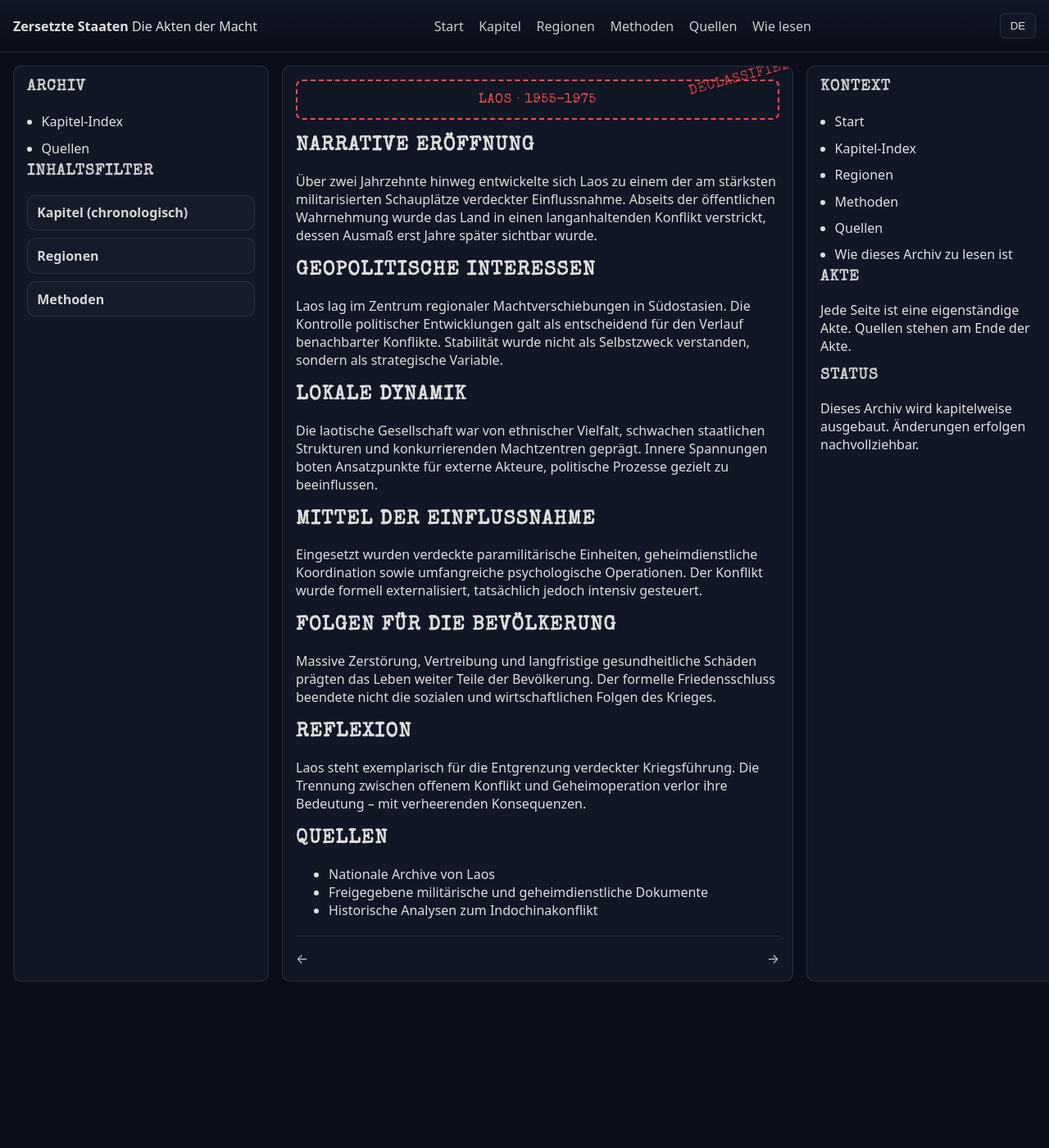
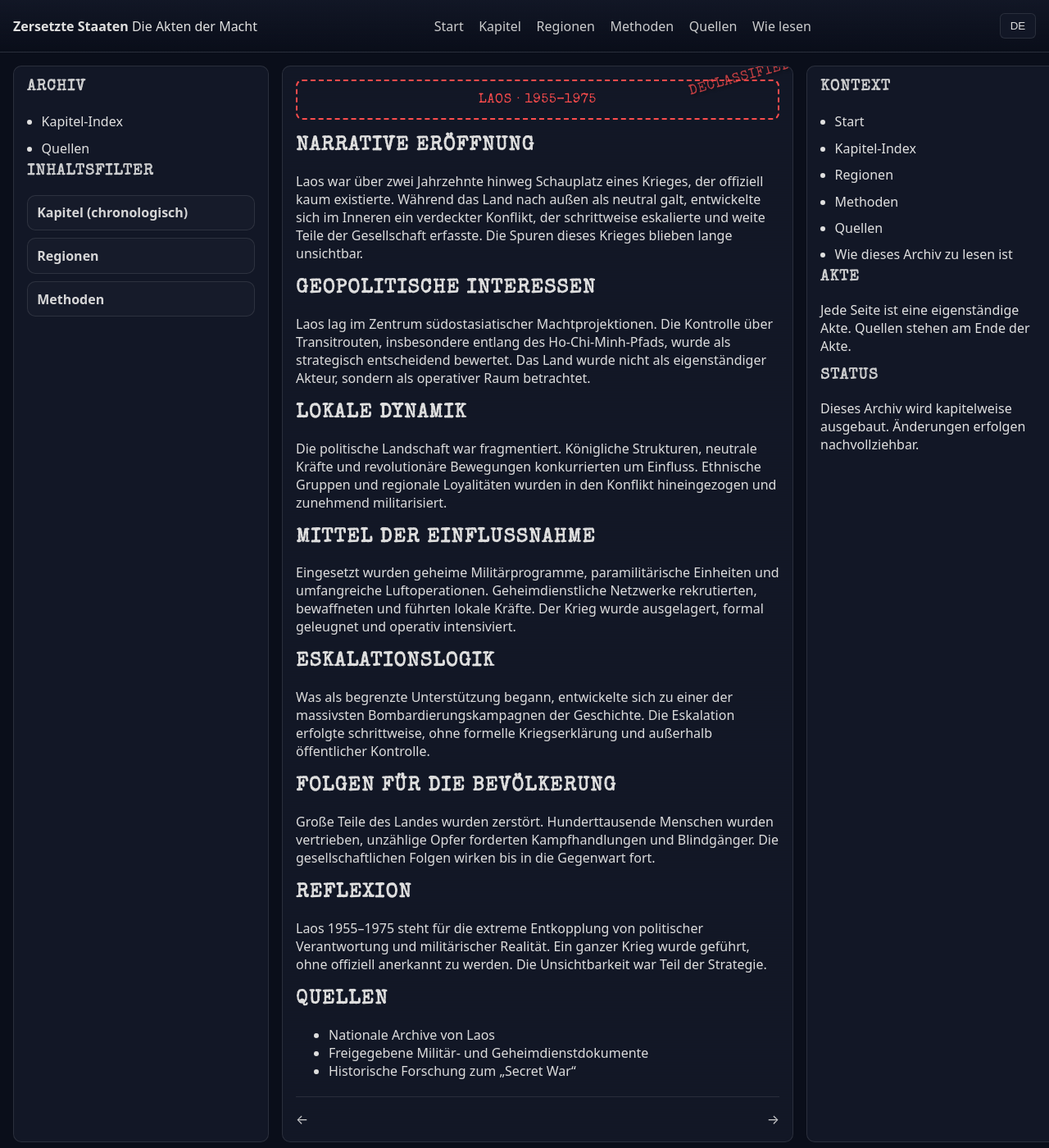
Before and after one commit to bozart-army/zersetzte-staaten-site, a Jekyll site: the page built from de/kapitel/Kapitel-11-Laos-1955-1975.md, in a window 1280 px wide and 1400 px high. Shown: the whole window at 82% size. Built offline with Jekyll 4.4.1, drawn with Linux system fonts in a browser that asks for light colours; our own code applies the rules of GitHub Pages for plain Markdown files.

Commit message:
Update Kapitel-11-Laos-1955-1975.md

```diff
--- a/de/kapitel/Kapitel-11-Laos-1955-1975.md
+++ b/de/kapitel/Kapitel-11-Laos-1955-1975.md
@@ -4,47 +4,70 @@ lang: de
 permalink: /de/kapitel/11/
 zeitraum: 1955–1975
 regionen: [Südostasien]
-methoden: [Paramilitärische Operationen, Geheimdienstnetzwerke, Propaganda]
+methoden: [Geheimdienstnetzwerke, Paramilitärische Operationen, Luftkrieg, Stellvertreterkräfte]
 ---
 
 <div class="aktenkopf">Laos · 1955–1975</div>
 
 ## Narrative Eröffnung
-Über zwei Jahrzehnte hinweg entwickelte sich Laos zu einem der am stärksten
-militarisierten Schauplätze verdeckter Einflussnahme. Abseits der
-öffentlichen Wahrnehmung wurde das Land in einen langanhaltenden Konflikt
-verstrickt, dessen Ausmaß erst Jahre später sichtbar wurde.
+Laos war über zwei Jahrzehnte hinweg Schauplatz eines Krieges,
+der offiziell kaum existierte.
+Während das Land nach außen als neutral galt,
+entwickelte sich im Inneren ein verdeckter Konflikt,
+der schrittweise eskalierte und
+weite Teile der Gesellschaft erfasste.
+Die Spuren dieses Krieges blieben lange unsichtbar.
 
 ## Geopolitische Interessen
-Laos lag im Zentrum regionaler Machtverschiebungen in Südostasien.
-Die Kontrolle politischer Entwicklungen galt als entscheidend für
-den Verlauf benachbarter Konflikte. Stabilität wurde nicht als
-Selbstzweck verstanden, sondern als strategische Variable.
+Laos lag im Zentrum südostasiatischer Machtprojektionen.
+Die Kontrolle über Transitrouten,
+insbesondere entlang des Ho-Chi-Minh-Pfads,
+wurde als strategisch entscheidend bewertet.
+Das Land wurde nicht als eigenständiger Akteur,
+sondern als operativer Raum betrachtet.
 
 ## Lokale Dynamik
-Die laotische Gesellschaft war von ethnischer Vielfalt,
-schwachen staatlichen Strukturen und konkurrierenden Machtzentren geprägt.
-Innere Spannungen boten Ansatzpunkte für externe Akteure,
-politische Prozesse gezielt zu beeinflussen.
+Die politische Landschaft war fragmentiert.
+Königliche Strukturen, neutrale Kräfte
+und revolutionäre Bewegungen konkurrierten um Einfluss.
+Ethnische Gruppen und regionale Loyalitäten
+wurden in den Konflikt hineingezogen
+und zunehmend militarisiert.
 
 ## Mittel der Einflussnahme
-Eingesetzt wurden verdeckte paramilitärische Einheiten,
-geheimdienstliche Koordination sowie umfangreiche psychologische
-Operationen. Der Konflikt wurde formell externalisiert,
-tatsächlich jedoch intensiv gesteuert.
+Eingesetzt wurden geheime Militärprogramme,
+paramilitärische Einheiten und
+umfangreiche Luftoperationen.
+Geheimdienstliche Netzwerke rekrutierten,
+bewaffneten und führten lokale Kräfte.
+Der Krieg wurde ausgelagert,
+formal geleugnet und operativ intensiviert.
+
+## Eskalationslogik
+Was als begrenzte Unterstützung begann,
+entwickelte sich zu einer der massivsten
+Bombardierungskampagnen der Geschichte.
+Die Eskalation erfolgte schrittweise,
+ohne formelle Kriegserklärung
+und außerhalb öffentlicher Kontrolle.
 
 ## Folgen für die Bevölkerung
-Massive Zerstörung, Vertreibung und langfristige gesundheitliche Schäden
-prägten das Leben weiter Teile der Bevölkerung.
-Der formelle Friedensschluss beendete nicht die sozialen
-und wirtschaftlichen Folgen des Krieges.
+Große Teile des Landes wurden zerstört.
+Hunderttausende Menschen wurden vertrieben,
+unzählige Opfer forderten Kampfhandlungen
+und Blindgänger.
+Die gesellschaftlichen Folgen wirken
+bis in die Gegenwart fort.
 
 ## Reflexion
-Laos steht exemplarisch für die Entgrenzung verdeckter Kriegsführung.
-Die Trennung zwischen offenem Konflikt und Geheimoperation
-verlor ihre Bedeutung – mit verheerenden Konsequenzen.
+Laos 1955–1975 steht für die extreme
+Entkopplung von politischer Verantwortung
+und militärischer Realität.
+Ein ganzer Krieg wurde geführt,
+ohne offiziell anerkannt zu werden.
+Die Unsichtbarkeit war Teil der Strategie.
 
 ## Quellen
 - Nationale Archive von Laos
-- Freigegebene militärische und geheimdienstliche Dokumente
-- Historische Analysen zum Indochinakonflikt
+- Freigegebene Militär- und Geheimdienstdokumente
+- Historische Forschung zum „Secret War“
```
